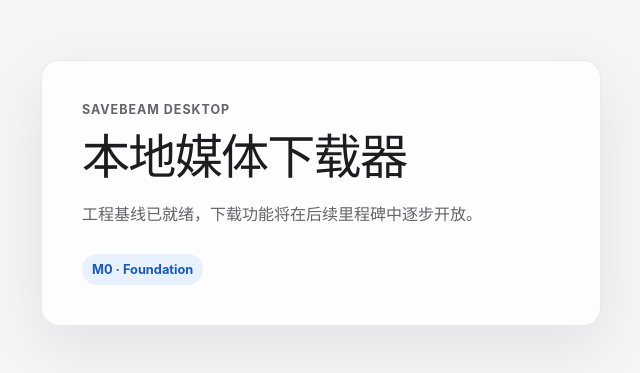
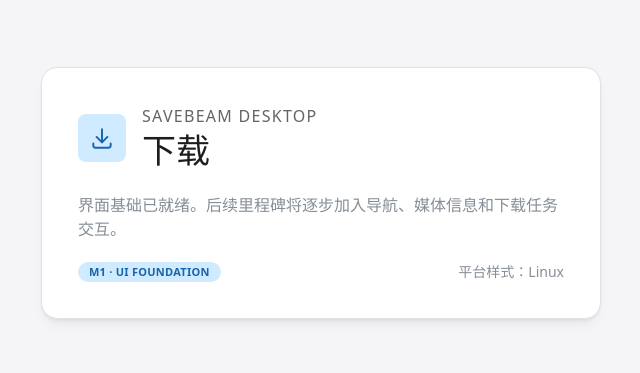
Before and after one commit to coopsrc/savebeam, a React (Vite) app: page /#/download in a window 1280 px wide. Shown: the part 207-580 px from the top of the page, without its empty margins (319-959 px from the left). Built offline with nearby package versions, Linux system fonts and the light colour scheme.

Commit message:
feat(m1-t1): add frontend foundations

```diff
--- a/src/App.css
+++ b/src/App.css
@@ -1,95 +1,12 @@
+@import "./styles/tokens.css";
+
 :root {
-  font-family: -apple-system, BlinkMacSystemFont, "Segoe UI", sans-serif;
   font-size: 16px;
   line-height: 1.5;
   font-weight: 400;
-  color: #1d1d1f;
-  background: #f5f5f7;
   font-synthesis: none;
   text-rendering: optimizeLegibility;
   -webkit-font-smoothing: antialiased;
   -moz-osx-font-smoothing: grayscale;
   -webkit-text-size-adjust: 100%;
 }
-
-#root {
-  min-height: 100vh;
-}
-
-body {
-  margin: 0;
-}
-
-.app-root {
-  box-sizing: border-box;
-  min-height: 100vh;
-  display: flex;
-  align-items: center;
-  justify-content: center;
-  padding: 48px;
-}
-
-.baseline-card {
-  width: min(100%, 560px);
-  box-sizing: border-box;
-  padding: 40px;
-  border: 1px solid rgba(0, 0, 0, 0.08);
-  border-radius: 18px;
-  background: rgba(255, 255, 255, 0.82);
-  box-shadow: 0 20px 60px rgba(0, 0, 0, 0.08);
-}
-
-.eyebrow {
-  margin: 0 0 10px;
-  color: #64646a;
-  font-size: 0.78rem;
-  font-weight: 650;
-  letter-spacing: 0.08em;
-  text-transform: uppercase;
-}
-
-h1 {
-  margin: 0;
-  font-size: clamp(2rem, 5vw, 3rem);
-  line-height: 1.12;
-  letter-spacing: -0.035em;
-}
-
-.summary {
-  max-width: 42ch;
-  margin: 18px 0 28px;
-  color: #64646a;
-}
-
-.status {
-  display: inline-flex;
-  padding: 6px 10px;
-  border-radius: 999px;
-  color: #1859b7;
-  background: #e8f1ff;
-  font-size: 0.8rem;
-  font-weight: 650;
-}
-
-@media (prefers-color-scheme: dark) {
-  :root {
-    color: #f5f5f7;
-    background: #1c1c1e;
-  }
-
-  .baseline-card {
-    border-color: rgba(255, 255, 255, 0.1);
-    background: rgba(44, 44, 46, 0.86);
-    box-shadow: 0 20px 60px rgba(0, 0, 0, 0.24);
-  }
-
-  .eyebrow,
-  .summary {
-    color: #aeaeb2;
-  }
-
-  .status {
-    color: #8fc1ff;
-    background: rgba(10, 93, 203, 0.24);
-  }
-}
--- a/src/App.tsx
+++ b/src/App.tsx
@@ -1,16 +1,59 @@
+import { Navigate, Route, Routes, useLocation } from "react-router-dom";
+import { Badge, Group, Paper, Stack, Text, ThemeIcon, Title } from "@mantine/core";
+import { IconDownload } from "@tabler/icons-react";
+import { usePlatformProfile } from "./app/platform/profile";
 import "./App.css";
 
-function App() {
+const routeTitles: Record<string, string> = {
+  "/download": "下载",
+  "/tasks": "任务",
+  "/history": "历史",
+  "/settings": "设置",
+};
+
+function FoundationPage() {
+  const location = useLocation();
+  const profile = usePlatformProfile();
+  const title = routeTitles[location.pathname] ?? "下载";
+
   return (
-    <main className="app-root">
-      <section className="baseline-card" aria-labelledby="app-title">
-        <p className="eyebrow">Savebeam Desktop</p>
-        <h1 id="app-title">本地媒体下载器</h1>
-        <p className="summary">工程基线已就绪，下载功能将在后续里程碑中逐步开放。</p>
-        <span className="status">M0 · Foundation</span>
-      </section>
+    <main className="foundation-page">
+      <Paper className="foundation-card" shadow="sm" radius="lg" withBorder>
+        <Stack gap="lg">
+          <Group gap="md" align="center">
+            <ThemeIcon size={48} radius="md" variant="light" color="blue">
+              <IconDownload size={26} stroke={1.8} aria-hidden="true" />
+            </ThemeIcon>
+            <div>
+              <Text className="eyebrow">SAVEBEAM DESKTOP</Text>
+              <Title order={1}>{title}</Title>
+            </div>
+          </Group>
+          <Text c="dimmed">界面基础已就绪。后续里程碑将逐步加入导航、媒体信息和下载任务交互。</Text>
+          <Group justify="space-between" align="center">
+            <Badge variant="light" color="blue">
+              M1 · UI Foundation
+            </Badge>
+            <Text size="sm" c="dimmed">
+              平台样式：{profile.label}
+            </Text>
+          </Group>
+        </Stack>
+      </Paper>
     </main>
   );
 }
 
+function App() {
+  return (
+    <Routes>
+      <Route path="/" element={<Navigate to="/download" replace />} />
+      {Object.keys(routeTitles).map((path) => (
+        <Route key={path} path={path} element={<FoundationPage />} />
+      ))}
+      <Route path="*" element={<Navigate to="/download" replace />} />
+    </Routes>
+  );
+}
+
 export default App;
--- /dev/null
+++ b/src/app/platform/profile.ts
@@ -0,0 +1,67 @@
+import { useAppStore } from "../../stores/appStore";
+
+export type PlatformKind = "macos" | "windows" | "linux";
+
+export interface PlatformProfile {
+  platform: PlatformKind;
+  label: string;
+  sidebarWidth: number;
+  compactSidebarWidth: number;
+  navigationItemHeight: number;
+  selectionStyle: "rounded-fill" | "accent-indicator" | "neutral-fill";
+  systemFont: string;
+  revealFileLabel: string;
+  modifierKey: "Meta" | "Control";
+}
+
+const profiles: Record<PlatformKind, PlatformProfile> = {
+  macos: {
+    platform: "macos",
+    label: "macOS",
+    sidebarWidth: 216,
+    compactSidebarWidth: 56,
+    navigationItemHeight: 34,
+    selectionStyle: "rounded-fill",
+    systemFont: '-apple-system, BlinkMacSystemFont, "Helvetica Neue", sans-serif',
+    revealFileLabel: "在 Finder 中显示",
+    modifierKey: "Meta",
+  },
+  windows: {
+    platform: "windows",
+    label: "Windows",
+    sidebarWidth: 232,
+    compactSidebarWidth: 56,
+    navigationItemHeight: 42,
+    selectionStyle: "accent-indicator",
+    systemFont: '"Segoe UI Variable", "Segoe UI", sans-serif',
+    revealFileLabel: "在文件资源管理器中显示",
+    modifierKey: "Control",
+  },
+  linux: {
+    platform: "linux",
+    label: "Linux",
+    sidebarWidth: 224,
+    compactSidebarWidth: 56,
+    navigationItemHeight: 40,
+    selectionStyle: "neutral-fill",
+    systemFont: 'system-ui, "Noto Sans", sans-serif',
+    revealFileLabel: "在文件管理器中显示",
+    modifierKey: "Control",
+  },
+};
+
+function detectPlatform(): PlatformKind {
+  const userAgent = navigator.userAgent.toLowerCase();
+  if (userAgent.includes("windows")) return "windows";
+  if (userAgent.includes("macintosh") || userAgent.includes("mac os")) return "macos";
+  return "linux";
+}
+
+export function getPlatformProfile(platform: PlatformKind): PlatformProfile {
+  return profiles[platform];
+}
+
+export function usePlatformProfile(): PlatformProfile {
+  const override = useAppStore((state) => state.platformOverride);
+  return profiles[override ?? detectPlatform()];
+}
--- /dev/null
+++ b/src/app/providers.tsx
@@ -0,0 +1,32 @@
+import type { CSSProperties, PropsWithChildren } from "react";
+import { MantineProvider } from "@mantine/core";
+import { createAppTheme } from "./theme";
+import { usePlatformProfile } from "./platform/profile";
+
+type ProfileVariables = CSSProperties & {
+  "--sb-sidebar-width": string;
+  "--sb-sidebar-compact-width": string;
+  "--sb-navigation-item-height": string;
+};
+
+export function AppProviders({ children }: PropsWithChildren) {
+  const profile = usePlatformProfile();
+  const profileVariables: ProfileVariables = {
+    "--sb-sidebar-width": `${profile.sidebarWidth}px`,
+    "--sb-sidebar-compact-width": `${profile.compactSidebarWidth}px`,
+    "--sb-navigation-item-height": `${profile.navigationItemHeight}px`,
+  };
+
+  return (
+    <MantineProvider theme={createAppTheme(profile)} defaultColorScheme="auto">
+      <div
+        className="app-root"
+        data-platform={profile.platform}
+        data-selection-style={profile.selectionStyle}
+        style={profileVariables}
+      >
+        {children}
+      </div>
+    </MantineProvider>
+  );
+}
--- /dev/null
+++ b/src/app/theme.ts
@@ -0,0 +1,13 @@
+import { createTheme } from "@mantine/core";
+import type { PlatformProfile } from "./platform/profile";
+
+export function createAppTheme(profile: PlatformProfile) {
+  return createTheme({
+    primaryColor: "blue",
+    primaryShade: { light: 6, dark: 4 },
+    defaultRadius: "md",
+    fontFamily: profile.systemFont,
+    headings: { fontFamily: profile.systemFont, fontWeight: "650" },
+    focusRing: "auto",
+  });
+}
--- a/src/main.tsx
+++ b/src/main.tsx
@@ -1,9 +1,16 @@
 import React from "react";
 import ReactDOM from "react-dom/client";
+import { HashRouter } from "react-router-dom";
+import { AppProviders } from "./app/providers";
 import App from "./App";
+import "@mantine/core/styles.css";
 
 ReactDOM.createRoot(document.getElementById("root") as HTMLElement).render(
   <React.StrictMode>
-    <App />
+    <HashRouter>
+      <AppProviders>
+        <App />
+      </AppProviders>
+    </HashRouter>
   </React.StrictMode>,
 );
--- /dev/null
+++ b/src/stores/appStore.ts
@@ -0,0 +1,12 @@
+import { create } from "zustand";
+import type { PlatformKind } from "../app/platform/profile";
+
+interface AppState {
+  platformOverride: PlatformKind | null;
+  setPlatformOverride: (platform: PlatformKind | null) => void;
+}
+
+export const useAppStore = create<AppState>((set) => ({
+  platformOverride: null,
+  setPlatformOverride: (platformOverride) => set({ platformOverride }),
+}));
--- /dev/null
+++ b/src/styles/tokens.css
@@ -0,0 +1,77 @@
+:root {
+  color-scheme: light dark;
+  --sb-color-accent: #2563eb;
+  --sb-color-accent-soft: #e8f1ff;
+  --sb-color-canvas: #f5f5f7;
+  --sb-color-surface: #ffffff;
+  --sb-color-text: #1d1d1f;
+  --sb-color-muted: #64646a;
+  --sb-color-border: rgb(0 0 0 / 8%);
+  --sb-radius-control: 8px;
+  --sb-radius-card: 16px;
+  --sb-space-page: 32px;
+}
+
+* {
+  box-sizing: border-box;
+}
+
+html,
+body,
+#root {
+  width: 100%;
+  min-width: 0;
+  min-height: 100%;
+  margin: 0;
+}
+
+body {
+  font-family: var(--mantine-font-family);
+}
+
+.app-root {
+  min-height: 100vh;
+  color: var(--sb-color-text);
+  background: var(--sb-color-canvas);
+}
+
+.foundation-page {
+  display: grid;
+  min-height: 100vh;
+  place-items: center;
+  padding: var(--sb-space-page);
+}
+
+.foundation-card {
+  width: min(100%, 560px);
+  padding: 36px;
+}
+
+.eyebrow {
+  margin: 0 0 2px;
+  color: var(--sb-color-muted);
+  font-size: 0.72rem;
+  font-weight: 700;
+  letter-spacing: 0.08em;
+}
+
+@media (prefers-color-scheme: dark) {
+  :root {
+    --sb-color-canvas: #1c1c1e;
+    --sb-color-surface: #2c2c2e;
+    --sb-color-text: #f5f5f7;
+    --sb-color-muted: #aeaeb2;
+    --sb-color-border: rgb(255 255 255 / 10%);
+    --sb-color-accent-soft: rgb(10 93 203 / 24%);
+  }
+}
+
+@media (max-width: 700px) {
+  :root {
+    --sb-space-page: 20px;
+  }
+
+  .foundation-card {
+    padding: 24px;
+  }
+}
```
Also changed, not shown: package.json (+6 -1 lines), 3 other files (tests, documents, lock files or other folders).
